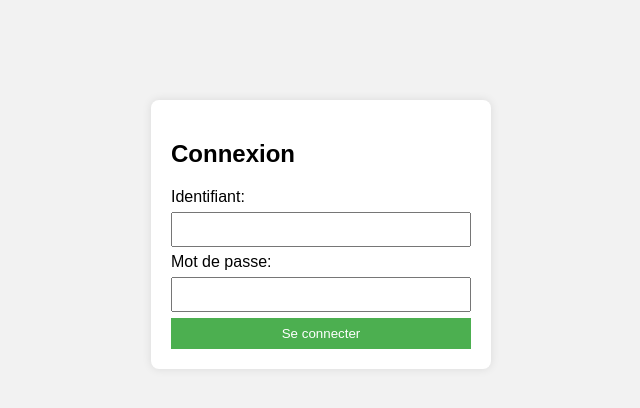
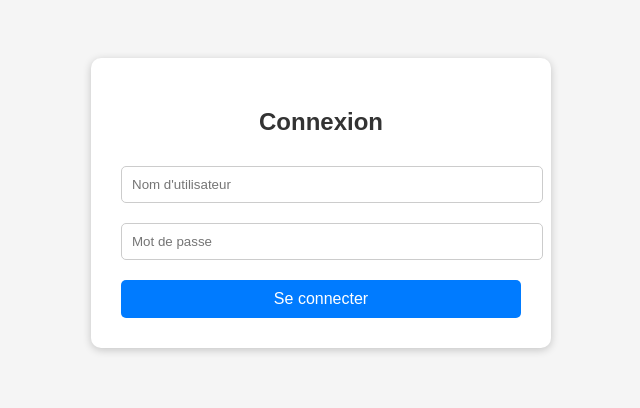
Before and after one commit to loupau28/icp-app, a Flask app: page /login in a window 1280 px wide. Shown: the top 408 px of the page, without its empty margins (319-959 px from the left). Run offline with Flask 3, Linux system fonts and the light colour scheme; some libraries are stand-ins or nearby versions.

Commit message:
Ajout majbdd v5

```diff
--- a/templates/login.html
+++ b/templates/login.html
@@ -2,14 +2,15 @@
 <html lang="fr">
 <head>
     <meta charset="UTF-8">
-    <title>Login</title>
+    <title>Connexion</title>
     <style>
-        body { font-family: Arial, sans-serif; background-color: #f2f2f2; }
-        .container { width: 300px; margin: 100px auto; padding: 20px; background: white; border-radius: 8px; box-shadow: 0 0 10px rgba(0,0,0,0.1);}
-        input[type=text], input[type=password] { width: 100%; padding: 8px; margin: 6px 0; box-sizing: border-box; }
-        input[type=submit] { width: 100%; padding: 8px; background-color: #4CAF50; color: white; border: none; cursor: pointer; }
-        input[type=submit]:hover { background-color: #45a049; }
-        .error { color: red; }
+        body { font-family: Arial, sans-serif; background: #f5f5f5; padding: 50px; }
+        .container { background: #fff; padding: 30px; border-radius: 10px; max-width: 400px; margin: auto; box-shadow: 0 2px 8px rgba(0,0,0,0.2);}
+        h2 { text-align: center; color: #333; }
+        input[type="text"], input[type="password"] { width: 100%; padding: 10px; margin: 10px 0; border-radius: 5px; border: 1px solid #ccc; }
+        button { width: 100%; padding: 10px; margin-top: 10px; font-size: 16px; border: none; border-radius: 5px; cursor: pointer; background-color: #007bff; color: white; }
+        button:hover { background-color: #0056b3; }
+        .error { color: red; text-align: center; }
     </style>
 </head>
 <body>
@@ -18,14 +19,10 @@
         {% if error %}
             <p class="error">{{ error }}</p>
         {% endif %}
-    <form method="POST">
-        <label for="username">Identifiant:</label>
-        <input type="text" id="username" name="username" required>
-
-        <label for="password">Mot de passe:</label>
-        <input type="password" id="password" name="password" required>
-
-        <input type="submit" value="Se connecter">
+        <form method="POST" action="{{ url_for('login') }}">
+            <input type="text" name="username" placeholder="Nom d'utilisateur" required>
+            <input type="password" name="password" placeholder="Mot de passe" required>
+            <button type="submit">Se connecter</button>
         </form>
     </div>
 </body>
```
Also changed, not shown: templates/Renseignement GSSI.html (+5 -8 lines), templates/Renseignement ICP.html (+4 -12 lines), templates/choix_role.html (+18 -7 lines). Lines whose indentation alone changed are shown as unchanged.
